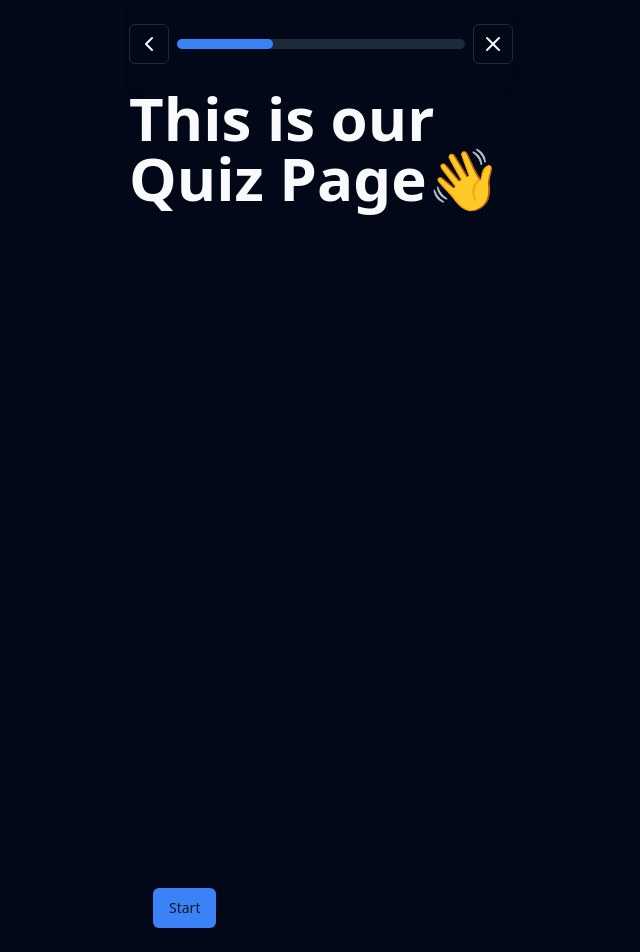
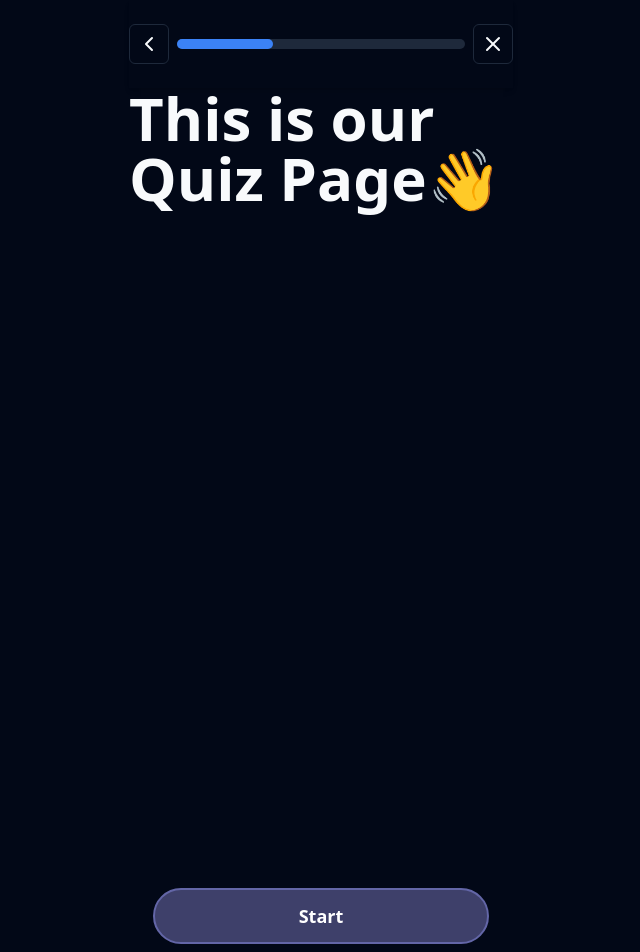
Before and after one commit to Lambersonistaken/quiz-pdf-project, a Next.js app: page /quiz in a window 1280 px wide. Shown: the top 952 px of the page, without its empty margins (319-959 px from the left). Built offline with nearby package versions, Linux system fonts and the light colour scheme.

Commit message:
quiz submission page done

```diff
--- /dev/null
+++ b/src/app/quiz/QuizSubmission.tsx
@@ -0,0 +1,27 @@
+import React from 'react'
+
+type Props = {
+    scorePercentage: number,
+    score : number,
+    totalQuestions: number,
+}
+
+const QuizSubmission = (props: Props) => {
+    const {scorePercentage, score, totalQuestions} = props;
+  return (
+    <div className='flex flex-col flex-1'>
+        <main className='py-11 flex flex-col gap-4 items-center flex-1 mt-24'>
+            <h2 className='text-3xl font-bold'>Quiz Completed!</h2>
+            <p>You scored: {scorePercentage}%</p>
+            <>
+            <div className='flex flex-row gap-8'>
+                <p>{score} Correct</p>
+                <p>{totalQuestions - score} Incorrect</p>
+            </div>
+            </>
+        </main>
+    </div>
+  )
+}
+
+export default QuizSubmission
--- a/src/app/quiz/ResultCard.tsx
+++ b/src/app/quiz/ResultCard.tsx
@@ -1,4 +1,6 @@
 import React from 'react'
+import {clsx} from 'clsx'
+import {cn} from "@/lib/utils";
 
 type Props = {
     isCorrect: boolean | null,
@@ -16,8 +18,13 @@ const ResultCard = (props: Props) => {
     const text = isCorrect ? 'Correct!' : 'Incorrect! The correct answer is: ' + props.correctAnswer;
 
 
+    const borderClasses = clsx({
+      "border-green-500": isCorrect,
+      "border-red-500": !isCorrect,
+    })
+
   return (
-    <div>{text}</div>
+    <div className={cn(borderClasses, "border-2", "rounded-lg","p-4","text-center","text-lg","font-semibold","mt-4","mb-4","bg-secondary")}>{text}</div>
   )
 }
 
--- a/src/app/quiz/page.tsx
+++ b/src/app/quiz/page.tsx
@@ -4,6 +4,7 @@ import {useState} from 'react';
 import ProgressBar from '@/components/progressBar';
 import {ChevronLeft, X} from "lucide-react";
 import ResultCard from "./ResultCard";
+import QuizSubmission from './QuizSubmission';
 
 
 const questions = [
@@ -44,6 +45,7 @@ export default function Home() {
     const [score, setScore] = useState<number>(0);
     const [selectedAnswer, setSelectedAnswer] = useState<number | null>(null);
     const [isCorrect, setIsCorrect] = useState<boolean|null>(null);
+    const [submitted, setSubmitted] = useState<boolean>(false);
 
 
 
@@ -57,7 +59,9 @@ export default function Home() {
         if(currentQuestion < questions.length - 1)
         {
             setCurrentQuestion(currentQuestion + 1);
-
+        } else {
+            setSubmitted(true);
+            return;
         }
 
         setSelectedAnswer(null);
@@ -78,6 +82,15 @@ export default function Home() {
     }
 
 
+    const scorePercentage: number = Math.round((score / questions.length) * 100);
+
+    if(submitted){
+        return (
+            <QuizSubmission score={score} scorePercentage={scorePercentage} totalQuestions={questions.length}/>
+        )
+    }
+
+
   return (
     <div className='flex flex-col flex-1'>
       <div className='position-sticky top-0 z-10 shadow-md py-4 w-full'>
@@ -93,16 +106,23 @@ export default function Home() {
         <div>
             <h2 className='text-3xl font-bold'>{questions[currentQuestion].questionText}</h2>
             <div className='grid grid-cols-1 gap-6 mt-6'>
-                {questions[currentQuestion].answers.map((answer) => (
-                    <Button variant={"secondary"} key={answer.id} onClick={() => handleAnswer(answer)} className='p-4 rounded-md shadow-md'>{answer.answerText}</Button>
-                ))}
+                {
+                questions[currentQuestion].answers.map((answer) => {
+                    const variant = selectedAnswer === answer.id ? (answer.isCorrect ? "secondary" : "destructive") : "default";
+                    return (
+                        <Button variant={variant} key={answer.id} onClick={() => handleAnswer(answer)} className='p-4 rounded-md shadow-md'>{answer.answerText}</Button>
+                    )
+                }
+
+                )
+                }
             </div>
         </div>
       )}
     </main>
     <footer className='footer pb-9 px-6 relative mb-0'>
         <ResultCard isCorrect={isCorrect} correctAnswer={questions[currentQuestion].answers.find(answer => answer.isCorrect === true)?.answerText}/>
-      <Button onClick={handleNext}>{!started ? "Start" : "Next"}</Button>
+      <Button variant="neo" size="lg" onClick={handleNext}>{!started ? "Start" :(currentQuestion === questions.length -1) ?"Submit" :  "Next"}</Button>
     </footer>
     </div>
 
--- a/src/components/ui/button.tsx
+++ b/src/components/ui/button.tsx
@@ -3,6 +3,8 @@ import { Slot } from "@radix-ui/react-slot"
 import { cva, type VariantProps } from "class-variance-authority"
 
 import { cn } from "@/lib/utils"
+
+const neoClasses = "w-full rounded-full px-3.5 py-5 border-2 relative z-10 text-lg font-bold hover:transform hover:translate-y-[-2px] transition-transfrom-duration-200"
 
 const buttonVariants = cva(
   "inline-flex items-center justify-center whitespace-nowrap rounded-md text-sm font-medium ring-offset-background transition-colors focus-visible:outline-none focus-visible:ring-2 focus-visible:ring-ring focus-visible:ring-offset-2 disabled:pointer-events-none disabled:opacity-50",
@@ -15,14 +17,15 @@ const buttonVariants = cva(
         outline:
           "border border-input bg-background hover:bg-accent hover:text-accent-foreground",
         secondary:
-          "bg-secondary text-secondary-foreground hover:bg-secondary/80",
+          "bg-green text-secondary-foreground hover:bg-secondary/80",
         ghost: "hover:bg-accent hover:text-accent-foreground",
         link: "text-primary underline-offset-4 hover:underline",
+        neo: cn(neoClasses, "bg-[#3e406a] text-white border-[#6366a7]"),
       },
       size: {
         default: "h-10 px-4 py-2",
         sm: "h-9 rounded-md px-3",
-        lg: "h-11 rounded-md px-8",
+        lg: "h-14 rounded-full px-3.5 py-5",
         icon: "h-10 w-10",
       },
     },
@@ -39,6 +42,27 @@ export interface ButtonProps
   asChild?: boolean
 }
 
+
+export const spanVariants = cva(
+  ["absolute","h-14","bottom-[-7px]","w-full","border-2","left-0","z-0"], {
+    variants : {
+      variant: {
+        default: "bg-primary text-primary-foreground hover:bg-primary/90",
+        destructive:
+          "bg-destructive text-destructive-foreground hover:bg-destructive/90",
+        outline:
+          "border border-input bg-background hover:bg-accent hover:text-accent-foreground",
+        secondary:
+          "bg-green text-secondary-foreground hover:bg-secondary/80",
+        ghost: "hover:bg-accent hover:text-accent-foreground",
+        link: "text-primary underline-offset-4 hover:underline",
+        neo: cn(neoClasses, "bg-[#3e406a] text-white border-[#6366a7]"),
+      },
+    }
+  }
+)
+
+
 const Button = React.forwardRef<HTMLButtonElement, ButtonProps>(
   ({ className, variant, size, asChild = false, ...props }, ref) => {
     const Comp = asChild ? Slot : "button"
```
